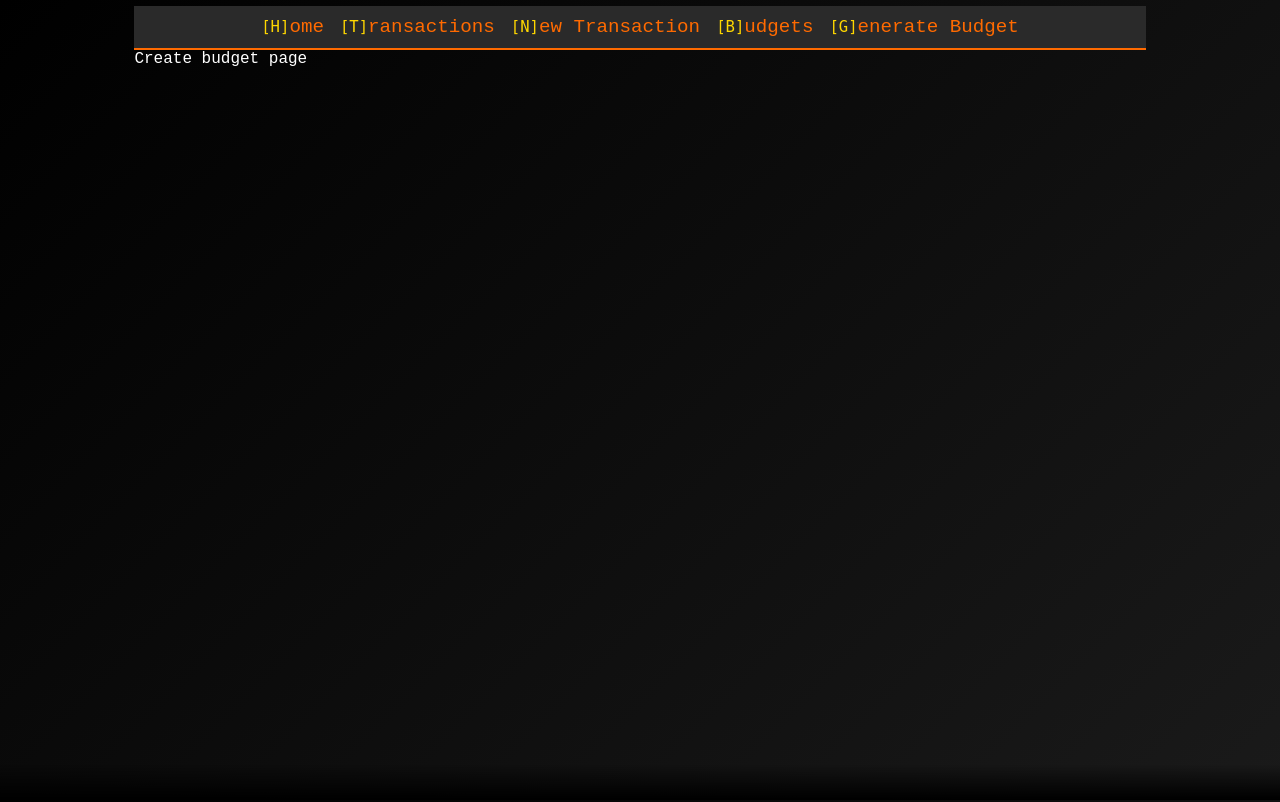
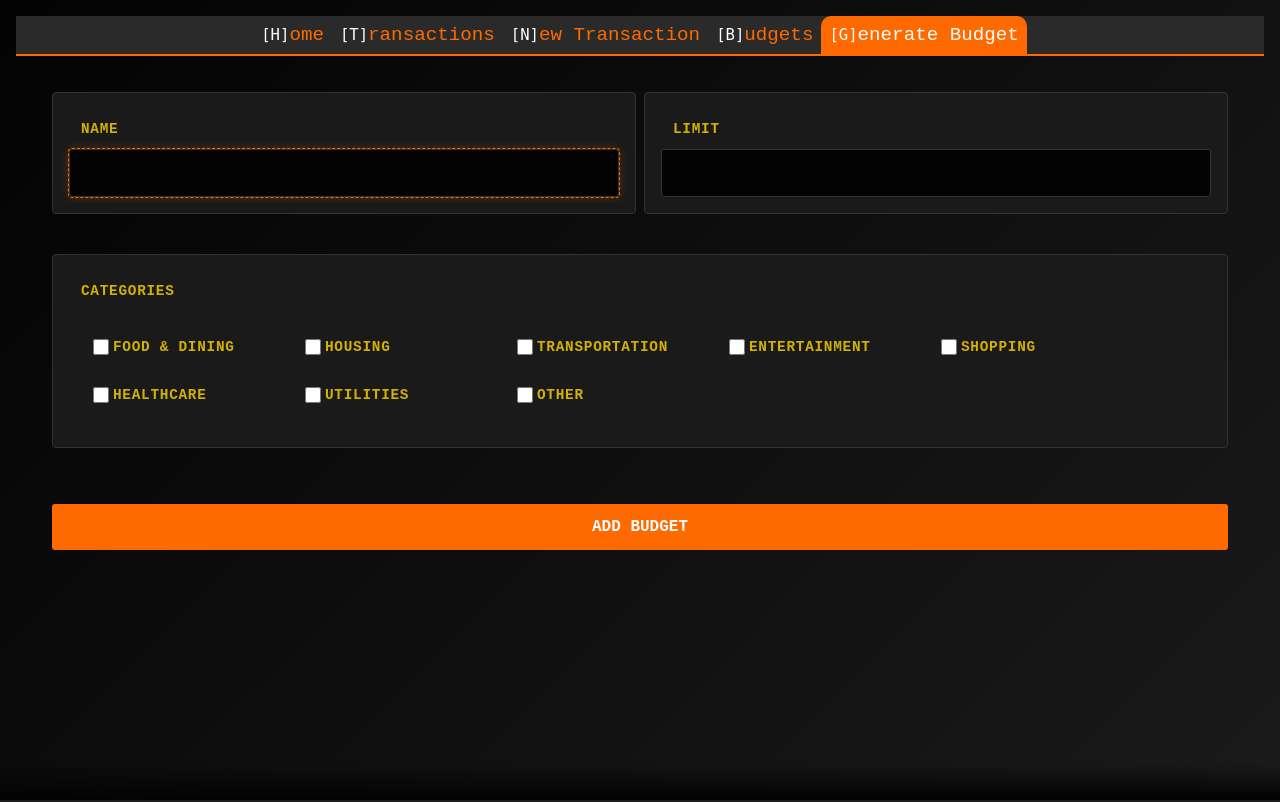
Before and after one commit to andreibenea/flask-budd, a Flask app: page /budgets/add in a window 1280 px wide. Run offline with Flask 3, Linux system fonts and the light colour scheme.

Commit message:
basic ops for trans/budget, improved styling

```diff
--- a/app.py
+++ b/app.py
@@ -8,7 +8,7 @@
 
 
 # ===================================================================
-# RENDER TEMPLATES
+# VIEW ROUTES
 # ===================================================================
 @app.route("/")
 def homepage():
@@ -17,7 +17,7 @@
 
 @app.route("/transactions")
 def transactions_page():
-    return render_template("transactions.html")
+    return render_template("transactions.html", transactions=api_transactions)
 
 
 @app.route("/transactions/add")
@@ -72,7 +72,7 @@
 
 
 @app.route("/api/transactions/new", methods=["POST"])
-def api_transactions_new():
+def api_transaction_new():
     """Create a new transaction"""
     data = request.get_json()
     amount = data.get("amount")
@@ -119,28 +119,33 @@
 def api_budgets():
     """Get all budgets"""
     budgets = Budget.query.all()
+    sorted_budgets = sorted(budgets, key=lambda budget: budget.timestamp, reverse=True)
     return {
-        'budgets': [budget.to_dict() for budget in budgets]
+        'budgets': [budget.to_dict() for budget in sorted_budgets]
     }
 
 
 @app.route("/api/budgets/new", methods=["POST"])
 def api_budget_new():
     """Create a new budget"""
-    name = request.form.get("name")
-    limit = request.form.get("limit")
-    categories_string = request.form.get("categories")
+    data = request.get_json()
+    name = data.get("name")
+    limit = data.get("limit")
+    categories = []
+    for cat in data.get("categories"):
+        new_cat = Category()
+        new_cat.name = cat["name"]
+        categories.append(new_cat)
     new_budget = Budget()
     new_budget.name = name
     new_budget.limit = limit
-    for cat_name in categories_string.split(","):
-        category = Category()
-        category.name = cat_name.strip()
-        new_budget.categories.append(category)
+    new_budget.categories = categories
     db.session.add(new_budget)
     db.session.commit()
-    budgets = Budget.query.all()
-    return {'budgets': [b.to_dict() for b in budgets]}
+    return jsonify({
+        'success': True,
+        'budget': new_budget.to_dict()
+    }), 201
 
 
 @app.route("/api/budgets/<int:budget_id>", methods=["GET", "PUT", "DELETE"])
@@ -157,7 +162,7 @@
         return api_budgets()
     elif request.method == 'PUT':
         budget.name = request.form.get("name")
-        budget.limit = request.form.get("limit")
+        budget.limit = request.form.get("amount")
         budget.categories = []
         for cat in request.form.get("categories").split(","):
             category = Category()
@@ -169,23 +174,6 @@
         return budget.to_dict()
 
 
-# def sort_stuff(stuff):
-#     if len(stuff) == 0:
-#         return stuff
-#     sorted_stuff = []
-#     mid = len(sorted_stuff) / 2
-#     left, right = sorted_stuff[:mid], sorted_stuff[mid:]
-#     i = 0
-#     j = 0
-#     for i in range(len(left)):
-#         if left[i].timestamp < right[j].timestamp:
-#             sorted_stuff.append(left[i])
-#             i += 1
-#         else:
-#             sorted_stuff.append(right[j])
-#             j += 1
-
-
 if __name__ == "__main__":
     with app.app_context():
         db.create_all()
--- a/res/models.py
+++ b/res/models.py
@@ -37,7 +37,7 @@
     def to_dict(self):
         return {
             "id": self.id,
-            "name": self.name.capitalize(),
+            "name": self.name.title(),
             "budget_id": self.budget_id,
         }
 
--- a/static/css/style.css
+++ b/static/css/style.css
@@ -1,11 +1,14 @@
 :root {
     --menu-height: 40px;
-    --bg-dark: #000000;
+    --bg-dark: #040303;
     --bg-medium: #1a1a1a;
     --bg-light: #2a2a2a;
     --accent-primary: #ff6a00;
-    --accent-secondary: #ffd700;
-    --accent-tertiary: #ffb200;
+    --accent-secondary: rgba(255, 215, 0, 0.8);
+    --accent-cold: rgba(0, 85, 170, 0.8); /* Deep blue */
+    --accent-colder: rgba(0, 100, 200, 0.8); /* Royal blue */
+    --accent-coldest: rgba(30, 144, 255, 0.8); /* Dodger blue */
+    --accent-tertiary: rgba(255, 215, 0, 0.8);
     --text-main: #ffffff;
     --text-dim: #808080;
     --border: #333333;
@@ -20,16 +23,19 @@
     margin: 0;
     padding: 0;
     box-sizing: border-box;
+    scrollbar-width: none;
 }
 
 body {
+    display: flex;
+    flex-direction: column;
     background: linear-gradient(135deg, var(--bg-dark) 0%, var(--bg-medium) 100%);
     color: var(--text-main);
     font-family: 'Courier New', monospace;
-    padding: 0.4rem 0.4rem 10rem 0.4rem;
-    max-width: 80%;
+    padding: 1rem 1rem 1rem 1rem;
     height: 100vh;
     margin: auto;
+    overflow: hidden;
 }
 
 body::after {
@@ -45,11 +51,6 @@
 }
 
 nav {
-    padding: 2px;
-    position: relative;
-    top: 0;
-    left: 0;
-    right: 0;
     background: var(--bg-light);
     border-bottom: 2px solid var(--accent-primary);
     color: #ffffff;
@@ -57,6 +58,7 @@
     align-items: center;
     flex-direction: row;
     flex-wrap: wrap;
+    flex-shrink: 0;
     justify-content: center;
     font-size: larger;
 }
@@ -74,161 +76,46 @@
 nav a:hover {
     background: var(--accent-primary);
     color: var(--text-main);
-    border-radius: 3px;
+    border-radius: 10px 10px 0 0;
+}
+
+nav a.active, nav a.active * {
+    background: var(--accent-primary);
+    color: var(--text-main);
+    border-radius: 10px 10px 0 0;
 }
 
 kbd {
     color: var(--accent-secondary);
 }
 
-kbd:hover {
-    color: var(--text-main)
-}
-
-select {
-    -webkit-appearance: none;
-    -moz-appearance: none;
-    appearance: none;
-}
-
-select:focus {
-    -webkit-appearance: unset;
-    -moz-appearance: unset;
-    appearance: auto;
-}
-
-
-button, input, select, textarea {
-    background: var(--bg-dark);
-    border: 1px solid var(--border);
-    color: var(--text-main);
-    max-width: 100%;
-    width: 100%;
-    align-self: stretch;
-    font-family: inherit;
-    font-size: inherit;
-    text-align: left;
-    padding: 0.75rem;
-    border-radius: 3px;
-}
-
-button.edit,
-button.delete {
-    background: none;
-    border: 1px solid var(--accent-primary);
-    color: var(--accent-secondary);
-    cursor: pointer;
-    padding: 0.46rem;
-    display: inline-flex;
-    justify-content: center;
-}
-
-button.edit:hover {
-    background: var(--accent-primary);
-    color: var(--edit-hover-text);
-}
-
-button.delete:hover {
-    background: var(--danger-hover);
-    border-color: var(--danger-hover);
-    color: var(--delete-hover-text);
-}
-
-ul, ol {
-    list-style: none;
-}
-
-pre {
-    text-align: center;
-}
-
-form {
-    display: flex;
-    flex-wrap: wrap;
-    flex-direction: row;
-    text-align: left;
-    padding: 1rem;
-    gap: 1rem;
-    margin: 0 auto;
-}
-
-form * {
-    padding: 0.75rem;
-}
-
-form input:focus, select:focus, textarea:focus {
-    outline: 1px dashed var(--accent-primary);
-    outline-offset: 0;
-    box-shadow: 0 0 10px rgba(255, 106, 0, 0.3);
-    color: var(--accent-secondary);
-}
-
-form button:focus {
-    outline: 1px dashed var(--accent-primary);
-    background: var(--accent-secondary);
-    outline-offset: 0;
-    box-shadow: 0 0 10px rgba(255, 106, 0, 0.3);
-    color: #000000;
-}
-
-
-form button {
-    color: var(--text-main);
-    background: var(--accent-primary);
-    border: 2px solid var(--accent-primary);
-    font-weight: bold;
-    text-transform: uppercase;
-    cursor: pointer;
-    margin-top: 1rem;
-    text-align: center;
-}
-
-form button:hover {
-    background: var(--accent-tertiary);
-    border-color: var(--accent-tertiary);
-}
-
 .container {
     display: flex;
     flex-direction: column;
-    height: calc(99vh - var(--menu-height));
-    padding-bottom: 25px
+    flex: 1;
+    padding: 0.5rem 0.5rem 0.5rem 0.5rem;
+    overflow-y: auto;
+}
 
-}
 
 .list-container {
     display: flex;
     flex-direction: column;
+    flex: 1;
     gap: 0.5rem;
-    padding: 0.3rem;
-    overflow-y: auto;
-    scrollbar-width: none;
+    padding: 1rem;
     -ms-overflow-style: none;
-}
-
-.new-transaction-container {
-    display: flex;
-    flex-direction: column;
-    gap: 0.5rem;
-    padding: 0.3rem;
-    overflow: hidden;
-    overflow-y: scroll;
-    scrollbar-width: none;
-    -ms-overflow-style: none;
-}
-
-.list-container::-webkit-scrollbar {
-    display: none;
 }
 
 .row-card {
     background: var(--bg-medium);
     border: 1px solid var(--border);
     border-radius: 4px;
-    padding: 1rem;
+    padding: clamp(1rem, 2vw, 2.5rem);
+    gap: clamp(0.75rem, 1.5vw, 2rem);
+    font-size: clamp(1rem, 1.2vw, 1.2rem);
     display: flex;
     flex-direction: column;
-    gap: 0.75rem;
     position: relative;
 }
 
@@ -243,25 +130,87 @@
     box-shadow: 0 0 10px rgba(255, 106, 0, 0.3);
 }
 
-.form-card {
+.card-main {
     display: flex;
+    justify-content: space-between;
+    align-items: center;
+    font-size: 1.1rem;
+}
+
+.card-timestamp {
+    color: var(--text-dim);
+    font-size: 0.85rem;
+}
+
+.card-category {
+    font-weight: bold;
+    color: var(--text-main);
+}
+
+.card-amount {
+    font-size: 1.1rem;
+    font-weight: bold;
+}
+
+.card-amount.income {
+    color: #00ff00;
+}
+
+.card-amount.expense {
+    color: var(--danger);
+}
+
+.card-extras {
+    display: flex;
+    flex-direction: row;
+    justify-content: space-between;
+    align-items: center;
+    gap: 0.5rem;
+}
+
+.card-notes {
+    background: var(--bg-dark);
+    border: 1px solid var(--border);
+    padding: 0.5rem;
+    border-radius: 3px;
+    font-size: 0.85rem;
+    min-height: 2rem;
+    height: 100%;
     flex: 1;
+}
+
+.card-actions {
+    display: flex;
     flex-direction: column;
     gap: 0.5rem;
-    background: var(--bg-medium);
-    border: 1px solid var(--border);
-    border-radius: 4px;
-    padding: 1rem;
-    min-width: 200px;
-    min-height: 145px;
+    justify-content: flex-end;
+    flex-shrink: 0;
 }
 
-.form-card label {
-    color: var(--accent-secondary);
+.card-name {
     font-weight: bold;
-    font-size: 0.9rem;
-    text-transform: uppercase;
-    letter-spacing: 0.05em;
+    color: var(--text-main);
+    font-size: 1.1rem;
+}
+
+.card-limit {
+    font-size: 1.1rem;
+    font-weight: bold;
+    color: var(--text-main);
+}
+
+.card-categories {
+    display: flex;
+    flex-direction: row;
+    flex-wrap: wrap;
+}
+
+.category-tag {
+    background: var(--bg-dark);
+    border: 1px solid var(--border);
+    padding: 0.25rem 0.75rem;
+    border-radius: 12px;
+    font-size: 0.85rem;
 }
 
 .deletion-prompt {
@@ -315,80 +264,175 @@
     border-color: var(--accent-secondary);
 }
 
-.card-main {
-    display: flex;
-    justify-content: space-between;
-    align-items: center;
-    font-size: 1.1rem;
+button, input, select, textarea {
+    background: var(--bg-dark);
+    border: 1px solid var(--border);
+    color: var(--text-main);
+    max-width: 100%;
+    width: 100%;
+    align-self: stretch;
+    font-family: inherit;
+    font-size: inherit;
+    text-align: left;
+    padding: 0.75rem;
+    border-radius: 3px;
 }
 
-.card-category {
-    font-weight: bold;
-    color: var(--text-main);
+button {
+    text-align: center;
+    color: var(--accent-secondary)
 }
 
-.card-amount {
-    font-size: 1.1rem;
-    font-weight: bold;
+button.edit,
+button.delete {
+    background: none;
+    border: 1px solid var(--accent-primary);
+    color: var(--accent-secondary);
+    cursor: pointer;
+    padding: 0.46rem;
+    display: inline-flex;
+    justify-content: center;
 }
 
-.card-amount.income {
-    color: #00ff00;
+button.edit:hover {
+    background: var(--accent-primary);
+    color: var(--edit-hover-text);
 }
 
-.card-amount.expense {
-    color: var(--danger);
+button.delete:hover {
+    background: var(--danger-hover);
+    border-color: var(--danger-hover);
+    color: var(--delete-hover-text);
 }
 
-.card-extras {
+textarea {
+    resize: none;
+    overflow-y: auto;
+}
+
+select {
+    -webkit-appearance: none;
+    -moz-appearance: none;
+    appearance: none;
+}
+
+select:focus {
+    -webkit-appearance: unset;
+    -moz-appearance: unset;
+    appearance: auto;
+}
+
+form {
+    display: flex;
+    flex-wrap: wrap;
+    flex-direction: row;
+    text-align: left;
+    padding: 1rem;
+    gap: 1rem;
+    margin: 0 auto;
+}
+
+form * {
+    padding: 0.75rem;
+}
+
+.form-card {
+    display: flex;
+    flex-wrap: wrap;
+    flex-direction: row;
+    flex: 1;
+    background: var(--bg-medium);
+    border: 1px solid var(--border);
+    border-radius: 4px;
+    padding: 1rem;
+    max-height: fit-content;
+}
+
+.form-card label {
+    color: var(--accent-secondary);
+    font-weight: bold;
+    font-size: 0.9rem;
+    text-transform: uppercase;
+    letter-spacing: 0.05em;
+}
+
+form button {
+    color: var(--text-main);
+    background: var(--accent-primary);
+    border: 2px solid var(--accent-primary);
+    font-weight: bold;
+    text-transform: uppercase;
+    cursor: pointer;
+    margin-top: 1rem;
+}
+
+form input:focus, select:focus, textarea:focus {
+    outline: 1px dashed var(--accent-primary);
+    outline-offset: 0;
+    box-shadow: 0 0 10px rgba(255, 106, 0, 0.3);
+    color: var(--accent-secondary);
+}
+
+form button:focus {
+    border: 1px dashed var(--accent-primary);
+    background: var(--accent-colder);
+    outline-offset: 0;
+    box-shadow: var(--accent-secondary);
+}
+
+form button:hover {
+    background: var(--accent-colder);
+    border-color: var(--accent-cold);
+}
+
+.form-group-left {
     display: flex;
     flex-direction: row;
-    justify-content: space-between;
-    align-items: center;
+    flex-wrap: wrap;
     gap: 0.5rem;
+    width: 100%;
 }
 
-.card-notes {
-    background: var(--bg-dark);
-    border: 1px solid var(--border);
-    padding: 0.5rem;
-    border-radius: 3px;
-    font-size: 0.85rem;
-    min-height: 2rem;
+.form-group-right {
     flex: 1;
 }
 
-.card-actions {
+.checkbox-group {
     display: flex;
-    gap: 0.5rem;
-    justify-content: flex-end;
+    flex-direction: row;
+    flex-wrap: wrap;
+    gap: 0 2rem; /* vertical gap, horizontal gap */
+}
+
+
+.checkbox-item {
+    display: flex;
+    align-items: center;
+    cursor: pointer;
+}
+
+.checkbox-item:hover {
+    background: var(--bg-light);
+    border-radius: 3px;
+}
+
+.checkbox-item input[type="checkbox"] {
+    width: 1rem;
+    height: 1rem;
+    margin: auto;
+    cursor: pointer;
+    accent-color: var(--accent-primary);
     flex-shrink: 0;
 }
 
+/*#categories {*/
+/*    width: 100%;*/
+/*}*/
 
-.card-name {
-    font-weight: bold;
-    color: var(--text-main);
-    font-size: 1.1rem;
-}
-
-.card-limit {
-    font-size: 1.1rem;
-    font-weight: bold;
-    color: var(--text-main);
-}
-
-.card-timestamp {
-    color: var(--text-dim);
-    font-size: 0.85rem;
-}
-
-.category-tag {
-    background: var(--bg-dark);
-    border: 1px solid var(--border);
-    padding: 0.25rem 0.75rem;
-    border-radius: 12px;
-    font-size: 0.85rem;
+.checkbox-item span {
+    padding: 0.25rem;
+    user-select: none;
+    width: 140px;
 }
 
 /* Chrome, Safari, Edge, Opera */
@@ -403,45 +447,34 @@
     -moz-appearance: textfield;
 }
 
+
 input[type="text"],
 input[type="number"],
 select,
 textarea {
-    height: 3rem; /* Or whatever height works best */
+    height: 3rem;
+    min-width: 160px;
 }
 
-textarea {
-    resize: none;
-    overflow-y: auto; /* Allow scrolling if text is too long */
-}
 
 body:has(input:focus) nav kbd,
 body:has(button:focus) nav kbd,
 body:has(textarea:focus) nav kbd,
 body:has(select:focus) nav kbd {
-    color: var(--accent-primary);
+    color: var(--text-main);
 }
 
-@media screen and (max-width: 984px) {
-    :root {
-        --menu-height: 80px;
-    }
-}
+/* BACKUPS */
 
-@media screen and (max-width: 570px) {
-    :root {
-        --menu-height: 120px;
-    }
-}
-
-@media screen and (max-width: 399px) {
-    :root {
-        --menu-height: 160px;
-    }
-}
-
-@media screen and (max-width: 330px) {
-    :root {
-        --menu-height: 200px;
-    }
-}
+/*.new-transaction-container {*/
+/*    display: flex;*/
+/*    flex-direction: column;*/
+/*    gap: 0.5rem;*/
+/*    padding: 0.3rem;*/
+/*    height: 100%;*/
+/*    margin: auto;*/
+/*    overflow: hidden;*/
+/*    overflow-y: scroll;*/
+/*    scrollbar-width: none;*/
+/*    -ms-overflow-style: none;*/
+/*}*/
--- a/static/js/app.js
+++ b/static/js/app.js
@@ -64,6 +64,47 @@
         .catch(error => {
             console.error('Error creating transaction:', error);
             alert('Failed to create transaction. Please try again.');
+        });
+}
+
+
+function saveBudget(event) {
+    event.preventDefault();
+
+    const formData = new FormData(event.target);
+    const editingId = sessionStorage.getItem('editingBudgetId');
+
+    const budgetData = {
+        name: formData.get('name'),
+        limit: formData.get('amount'),
+        categories: formData.get('categories'),
+    };
+
+    const url = editingId
+        ? `/api/budgets/${editingId}`
+        : '/api/budgets/new';
+    const method = editingId ? 'PUT' : 'POST';
+
+    fetch(url, {
+        method: method,
+        headers: {
+            'Content-Type': 'application/json',
+        },
+        body: JSON.stringify(budgetData)
+    })
+        .then(response => {
+            if (!response.ok) {
+                throw new Error('Failed to create budget');
+            }
+            return response.json();
+        })
+        .then(data => {
+            console.log('Budget created:', data);
+            window.location.href = '/budgets';
+        })
+        .catch(error => {
+            console.error('Error creating budget:', error);
+            alert('Failed to create budget. Please try again.');
         });
 }
 
@@ -225,7 +266,7 @@
     }
     if (cards[selectedIndex]) {
         cards[selectedIndex].classList.add('selected');
-        cards[selectedIndex].scrollIntoView({behavior: 'smooth', block: 'nearest'});
+        cards[selectedIndex].scrollIntoView({behavior: 'smooth', block: 'center'});
     }
 }
 
@@ -247,20 +288,40 @@
     if (cards[selectedIndex]) {
         const card = cards[selectedIndex];
         if (card.classList.contains("empty-state")) {
-            window.location = "/transactions/add";
+            if (window.location.pathname === "/transactions") {
+                window.location = "/transactions/add";
+            } else if (window.location.pathname === "/budgets") {
+                window.location = "/budgets/add";
+            }
             return;
         }
-        const transactionId = card.querySelector('button.edit').dataset.id;
 
-        fetch(`/api/transactions/${transactionId}`)
+        const editButton = card.querySelector('button.edit');
+        const itemId = editButton.dataset.id;
+
+        let url, destination, storageKey;
+
+        if (window.location.pathname === "/transactions") {
+            url = `/api/transactions/${itemId}`;
+            destination = "/transactions/add";
+            storageKey = 'editingTransactionId';
+        } else if (window.location.pathname === "/budgets") {
+            url = `/api/budgets/${itemId}`;
+            destination = "/budgets/add";
+            storageKey = 'editingBudgetId';
+        } else {
+            return;
+        }
+
+        fetch(url)
             .then(response => response.json())
             .then(data => {
-                sessionStorage.setItem('editingTransactionId', transactionId);
-                window.location.href = '/transactions/add';
+                sessionStorage.setItem(storageKey, itemId);
+                window.location.href = destination;
             })
             .catch(error => {
-                console.error('Error loading transaction:', error);
-                alert('Failed to load transaction for editing');
+                console.error('Error loading item:', error);
+                alert('Failed to load item for editing');
             });
     }
 }
@@ -450,6 +511,12 @@
             sessionStorage.removeItem('editingTransactionId');
         });
     });
+    const budgetLinks = document.querySelectorAll('nav a[href="/budgets/add"]');
+    budgetLinks.forEach(link => {
+        link.addEventListener('click', function () {
+            sessionStorage.removeItem('editingBudgetId');
+        });
+    });
 });
 
 if (window.location.pathname === "/transactions") {
@@ -503,7 +570,30 @@
 } else if (window.location.pathname === "/budgets/add") {
     const form = document.querySelector(".budget-form");
     if (form) {
-        initializeFormSelection();
-        setupFormClickHandlers();
+        const editingId = sessionStorage.getItem('editingBudgetId');
+
+        if (editingId) {
+            fetch(`/api/budgets/${editingId}`)
+                .then(response => response.json())
+                .then(data => {
+                    // Populate form fields with budget data
+                    document.getElementById('name').value = data.name;
+                    document.getElementById('limit').value = parseFloat(data.limit.replace('$', ''));
+                    // Handle categories population based on your form structure
+
+                    form.querySelector('button[type="submit"]').textContent = 'Save Budget';
+                    initializeFormSelection();
+                    setupFormClickHandlers();
+                })
+                .catch(error => {
+                    console.error('Error loading budget:', error);
+                    sessionStorage.removeItem('editingBudgetId');
+                });
+        } else {
+            initializeFormSelection();
+            setupFormClickHandlers();
+        }
+
+        form.addEventListener('submit', saveBudget);
     }
 }
--- a/templates/base.html
+++ b/templates/base.html
@@ -9,11 +9,11 @@
 </head>
 <body>
 <nav>
-    <a href="/"><kbd>[H]</kbd>ome</a>
-    <a href="/transactions"><kbd>[T]</kbd>ransactions</a>
-    <a href="/transactions/add"><kbd>[N]</kbd>ew Transaction</a>
-    <a href="/budgets"><kbd>[B]</kbd>udgets</a>
-    <a href="/budgets/add"><kbd>[G]</kbd>enerate Budget</a>
+    <a href="/" class="{{ 'active' if request.path == '/' else '' }}"><kbd>[H]</kbd>ome</a>
+    <a href="/transactions" class="{{ 'active' if request.path == '/transactions' else '' }}"><kbd>[T]</kbd>ransactions</a>
+    <a href="/transactions/add" class="{{ 'active' if request.path == '/transactions/add' else '' }}"><kbd>[N]</kbd>ew Transaction</a>
+    <a href="/budgets" class="{{ 'active' if request.path == '/budgets' else '' }}"><kbd>[B]</kbd>udgets</a>
+    <a href="/budgets/add" class="{{ 'active' if request.path == '/budgets/add' else '' }}"><kbd>[G]</kbd>enerate Budget</a>
 </nav>
 
 <div class="container">
--- a/templates/budget.html
+++ b/templates/budget.html
@@ -1,5 +1,60 @@
 {% extends "base.html" %}
 
 {% block content %}
-    Create budget page
+    <div class="new-transaction-container">
+        <form method="POST" class="budget-form">
+            <div class="form-group-left">
+                <div class="form-card">
+                    <label for="name">Name</label>
+                    <input type="text" id="name" name="name" autocomplete="off" required>
+                </div>
+                <div class="form-card">
+                    <label for="amount">Limit</label>
+                    <input type="number" id="amount" name="amount" min="0" step="0.01" autocomplete="off" required>
+                </div>
+            </div>
+            <div class="form-group-right">
+                <div class="form-card">
+                    <label for="categories" id="categories">Categories</label>
+                    <div class="checkbox-group">
+                        <label class="checkbox-item">
+                            <input type="checkbox" name="categories" value="food_and_dining">
+                            <span>Food & Dining</span>
+                        </label>
+                        <label class="checkbox-item">
+                            <input type="checkbox" name="categories" value="housing">
+                            <span>Housing</span>
+                        </label>
+                        <label class="checkbox-item">
+                            <input type="checkbox" name="categories" value="transportation">
+                            <span>Transportation</span>
+                        </label>
+                        <label class="checkbox-item">
+                            <input type="checkbox" name="categories" value="entertainment">
+                            <span>Entertainment</span>
+                        </label>
+                        <label class="checkbox-item">
+                            <input type="checkbox" name="categories" value="shopping">
+                            <span>Shopping</span>
+                        </label>
+                        <label class="checkbox-item">
+                            <input type="checkbox" name="categories" value="healthcare">
+                            <span>Healthcare</span>
+                        </label>
+                        <label class="checkbox-item">
+                            <input type="checkbox" name="categories" value="utilities">
+                            <span>Utilities</span>
+                        </label>
+                        <label class="checkbox-item">
+                            <input type="checkbox" name="categories" value="other">
+                            <span>Other</span>
+                        </label>
+                    </div>
+                </div>
+            </div>
+            <div style="width: 100%;">
+                <button type="submit">Add Budget</button>
+            </div>
+        </form>
+    </div>
 {% endblock %}
--- a/templates/transaction.html
+++ b/templates/transaction.html
@@ -23,7 +23,9 @@
                 <label for="notes">Notes</label>
                 <textarea id="notes" name="notes" autocomplete="off"></textarea>
             </div>
-            <button type="submit">Add Transaction</button>
+            <div style="width: 100%;">
+                <button type="submit">Add Transaction</button>
+            </div>
         </form>
     </div>
 {% endblock %}
```
Also changed, not shown: templates/transactions.html (+8 -1 lines).
